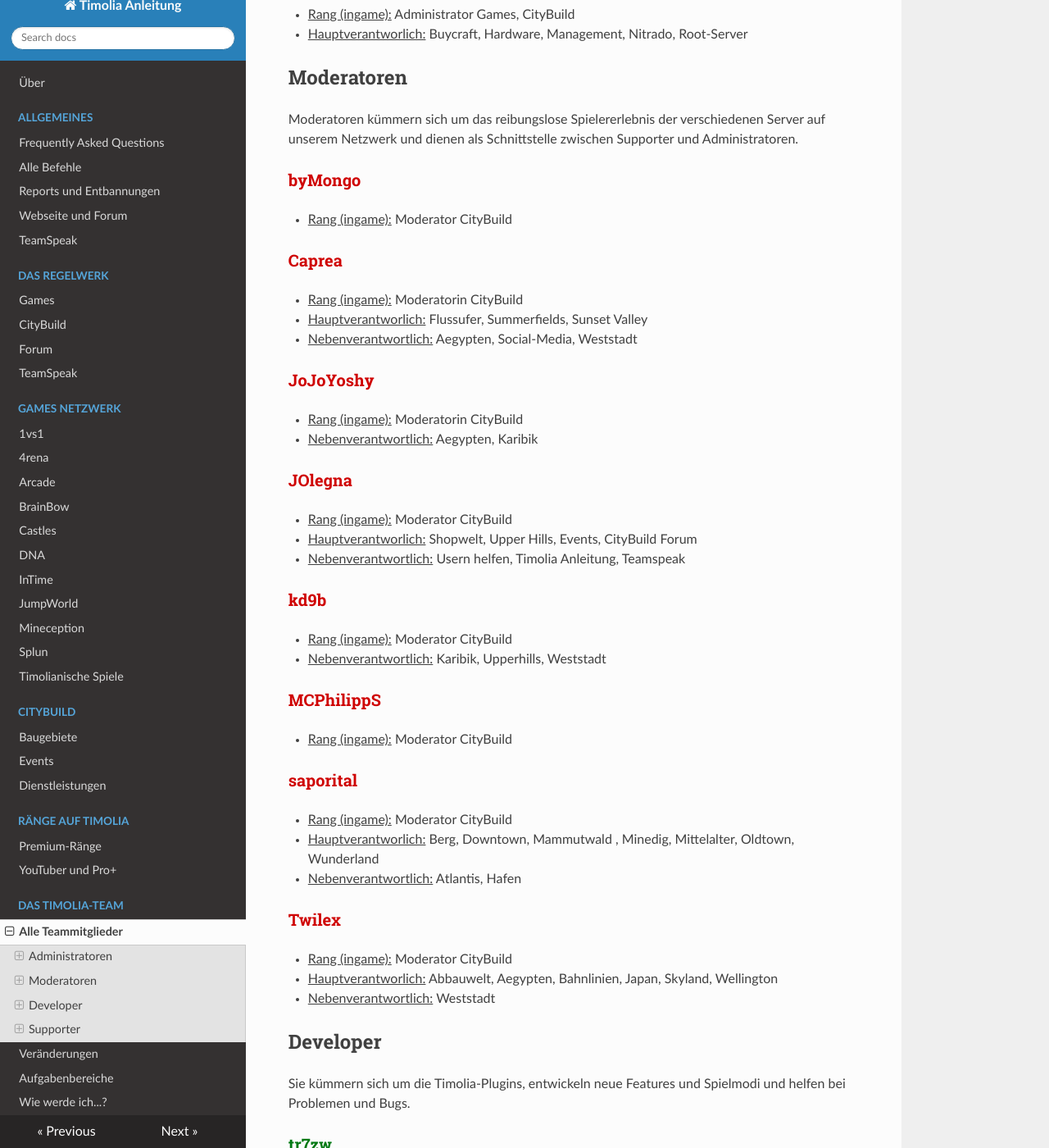
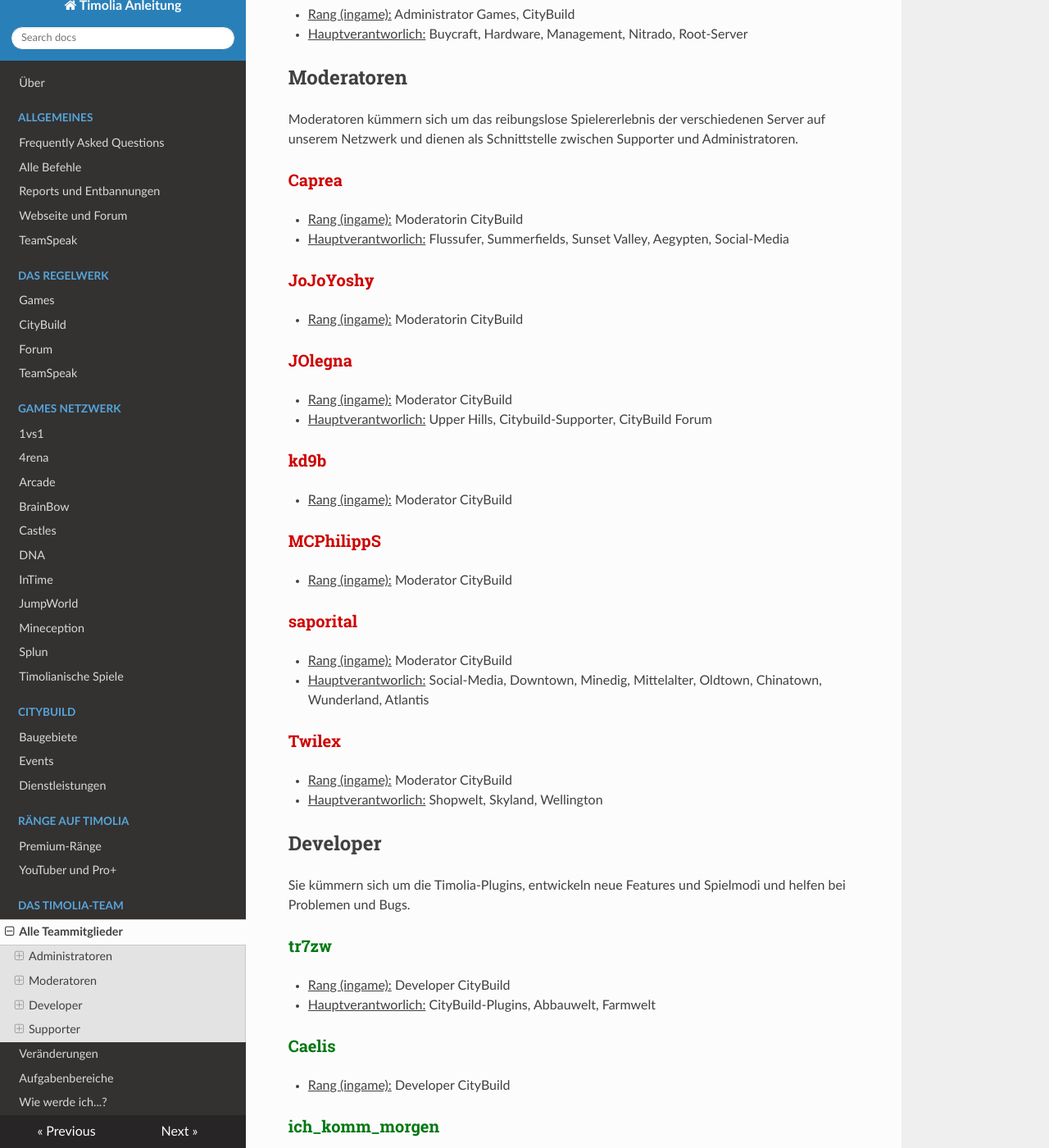
Before and after one commit to TimoliaDE/HowTo, an MkDocs documentation site: the page built from docs/team/members.md, in a window 1280 px wide and 1400 px high, scrolled down 9179 px. Shown: the whole window at 82% size. Built offline with MkDocs 1.6.1, drawn with Linux system fonts in a browser that asks for light colours; nearby versions of some CDN libraries; old or Windows-style settings are respelled for this version of MkDocs; some of the changed text lies outside the part shown.

Commit message:
Builder-Gedöns

```diff
--- a/docs/team/members.md
+++ b/docs/team/members.md
@@ -300,39 +300,30 @@ Außerdem sind sie für die Website und den TeamSpeak-Server zuständig.
 
 Moderatoren kümmern sich um das reibungslose Spielererlebnis der verschiedenen Server auf unserem Netzwerk und dienen als Schnittstelle zwischen Supporter und Administratoren.
 
-###<strong><span style="color:#CF0101">byMongo</span></strong>
-- <u>Rang (ingame):</u> Moderator CityBuild
-
 ###<strong><span style="color:#CF0101">Caprea</span></strong>
 - <u>Rang (ingame):</u> Moderatorin CityBuild
-- <u>Hauptverantworlich:</u> Flussufer, Summerfields, Sunset Valley
-- <u>Nebenverantwortlich:</u> Aegypten, Social-Media, Weststadt
+- <u>Hauptverantworlich:</u> Flussufer, Summerfields, Sunset Valley, Aegypten, Social-Media
 
 ###<strong><span style="color:#CF0101">JoJoYoshy</span></strong>
 - <u>Rang (ingame):</u> Moderatorin CityBuild
-- <u>Nebenverantwortlich:</u> Aegypten, Karibik
 
 ### <strong><span style="color:#CF0101">JOlegna</span></strong>
 - <u>Rang (ingame):</u> Moderator CityBuild
-- <u>Hauptverantworlich:</u> Shopwelt, Upper Hills, Events, CityBuild Forum
-- <u>Nebenverantwortlich:</u> Usern helfen, Timolia Anleitung, Teamspeak
+- <u>Hauptverantworlich:</u> Upper Hills, Citybuild-Supporter, CityBuild Forum
 
 ###<strong><span style="color:#CF0101">kd9b</span></strong>
 - <u>Rang (ingame):</u> Moderator CityBuild
-- <u>Nebenverantwortlich:</u> Karibik, Upperhills, Weststadt
 
 ###<strong><span style="color:#CF0101">MCPhilippS</span></strong>
 - <u>Rang (ingame):</u> Moderator CityBuild
 
 ###<strong><span style="color:#CF0101">saporital</span></strong>
 - <u>Rang (ingame):</u> Moderator CityBuild
-- <u>Hauptverantworlich:</u> Berg, Downtown, Mammutwald , Minedig, Mittelalter, Oldtown, Wunderland
-- <u>Nebenverantwortlich:</u> Atlantis, Hafen
+- <u>Hauptverantworlich:</u> Social-Media, Downtown, Minedig, Mittelalter, Oldtown, Chinatown, Wunderland, Atlantis
 
 ###<strong><span style="color:#CF0101">Twilex</span></strong>
 - <u>Rang (ingame):</u> Moderator CityBuild
-- <u>Hauptverantworlich:</u> Abbauwelt, Aegypten, Bahnlinien, Japan, Skyland, Wellington
-- <u>Nebenverantwortlich:</u> Weststadt
+- <u>Hauptverantworlich:</u> Shopwelt, Skyland, Wellington
 
 ## Developer
 
@@ -340,8 +331,7 @@ Sie kümmern sich um die Timolia-Plugins, entwickeln neue Features und Spielmodi
 
 ###<strong><span style="color:#007812">tr7zw</span></strong>
 - <u>Rang (ingame):</u> Developer CityBuild
-- <u>Hauptverantworlich:</u> CityBuild-Plugins, Farmwelt
-- <u>Nebenverantwortlich:</u> Social-Media
+- <u>Hauptverantworlich:</u> CityBuild-Plugins, Abbauwelt, Farmwelt
 
 ###<strong><span style="color:#007812">Caelis</span></strong>
 - <u>Rang (ingame):</u> Developer CityBuild
@@ -356,6 +346,10 @@ Sie kümmern sich um die Timolia-Plugins, entwickeln neue Features und Spielmodi
 
 Sie stehen für alle grundlegenden Fragen und Tickets zur Verfügung und sind die ersten, an die ihr euch wenden könnt.
 
+###<strong><span style="color:#E4D100">Caaro</span></strong>
+- <u>Rang (ingame):</u> Supporterin CityBuild
+- <u>Nebenverantwortlich:</u> CityBuild Forum, Fragen und Antworten Forum
+
 ###<strong><span style="color:#E4D100">MCelements0815</span></strong>
 - <u>Rang (ingame):</u> Supporter CityBuild,
 - <u>Nebenverantwortlich:</u> TeamSpeak
@@ -363,10 +357,6 @@ Sie stehen für alle grundlegenden Fragen und Tickets zur Verfügung und sind di
 ###<strong><span style="color:#E4D100">PodgeT</span></strong>
 - <u>Rang (ingame):</u> Supporter CityBuild
 - <u>Hauptverantwortlich:</u> CityBuild Forum
-
-###<strong><span style="color:#E4D100">Scorpittaria</span></strong>
-- <u>Rang (ingame):</u> Supporterin CityBuild
-- <u>Nebenverantwortlich:</u> CityBuild Forum, Fragen und Antworten Forum
 
 ###<strong><span style="color:#E4D100">uctdzfjkg</span></strong>
 - <u>Rang (ingame):</u> Supporterin CityBuild
@@ -405,6 +395,9 @@ Sie sind für die Arenen und Maps des Timolia-Netzwerkes verantwortlich und entw
 ###<strong><span style="color:#00646F">Denge</span></strong>
 - <u>Rang (ingame):</u> Builder
 
+### <strong><span style="color:#00646F">Eddyyyyyyy</span></strong>
+- <u>:Rang (ingame):</u> Builder
+
 ###<strong><span style="color:#00646F">Eisenmaus</span></strong>
 - <u>Rang (ingame):</u> Builder
 
@@ -426,16 +419,13 @@ Sie sind für die Arenen und Maps des Timolia-Netzwerkes verantwortlich und entw
 
 ### <strong><span style="color:#00646F">Jukplays</span></strong>
 - <u>Rang (ingame):</u> Builder
-- <u>Nebenverantwortlich:</u> Social-Media
+- <u>Hauptverantwortlich:</u> Social-Media
 
 ### <strong><span style="color:#00646F">kirschen</span></strong>
 - <u>Rang (ingame):</u> Builder
 
 ###<strong><span style="color:#00646F">LaShadow</span></strong>
 - <u>Rang (ingame):</u> Builderin
-
-### <strong><span style="color:#00646F">magic_knoba</span></strong>
-- <u>:Rang (ingame):</u> Builder
 
 ###<strong><span style="color:#00646F">Manta</span></strong>
 - <u>Rang (ingame):</u> Builder
@@ -446,21 +436,18 @@ Sie sind für die Arenen und Maps des Timolia-Netzwerkes verantwortlich und entw
 ###<strong><span style="color:#00646F">NikiPlays</span></strong>
 - <u>Rang (ingame):</u> Builder
 
-###<strong><span style="color:#00646F">ProExecution</span></strong>
+### <strong><span style="color:#00646F">Skerai</span></strong>
 - <u>Rang (ingame):</u> Builder
 
-### <strong><span style="color:#00646F">Skerai</span></strong>
+### <strong><span style="color:#00646F">TetzelHD</span></strong>
 - <u>Rang (ingame):</u> Builder
 
 ###<strong><span style="color:#00646F">Todbringender</span></strong>
 - <u>Rang (ingame):</u> Builder
 
-###<strong><span style="color:#00646F">ToxicBlom</span></strong>
-- <u>Rang (ingame):</u> Builder
-
 ###<strong><span style="color:#00646F">Vectrail</span></strong>
 - <u>Rang (ingame):</u> Builder
-- <u>Hauptverantworlich:</u> Bauevent, Bautresor, Games-Maps, Management des Bauteams
+- <u>Hauptverantworlich:</u> Bauevent, Bautresor, City-Maps, Games-Maps, Management des Bauteams
 
 ###<strong><span style="color:#00646F">Vemdex</span></strong>
 - <u>Rang (ingame):</u> Builder
@@ -472,9 +459,6 @@ Sie sind für die Arenen und Maps des Timolia-Netzwerkes verantwortlich und entw
 - <u>Rang (ingame):</u> Builder
 
 ### <strong><span style="color:#00646F">XoroMC</span></strong>
-- <u>Rang (ingame):</u> Builder
-
-### <strong><span style="color:#00646F">Zurrex</span></strong>
 - <u>Rang (ingame):</u> Builder
 
 ## Creator
```
Also changed, not shown: other parts of docs/team/members.md (+3 -3 lines), docs/team/changes.md (+2 -0 lines).
